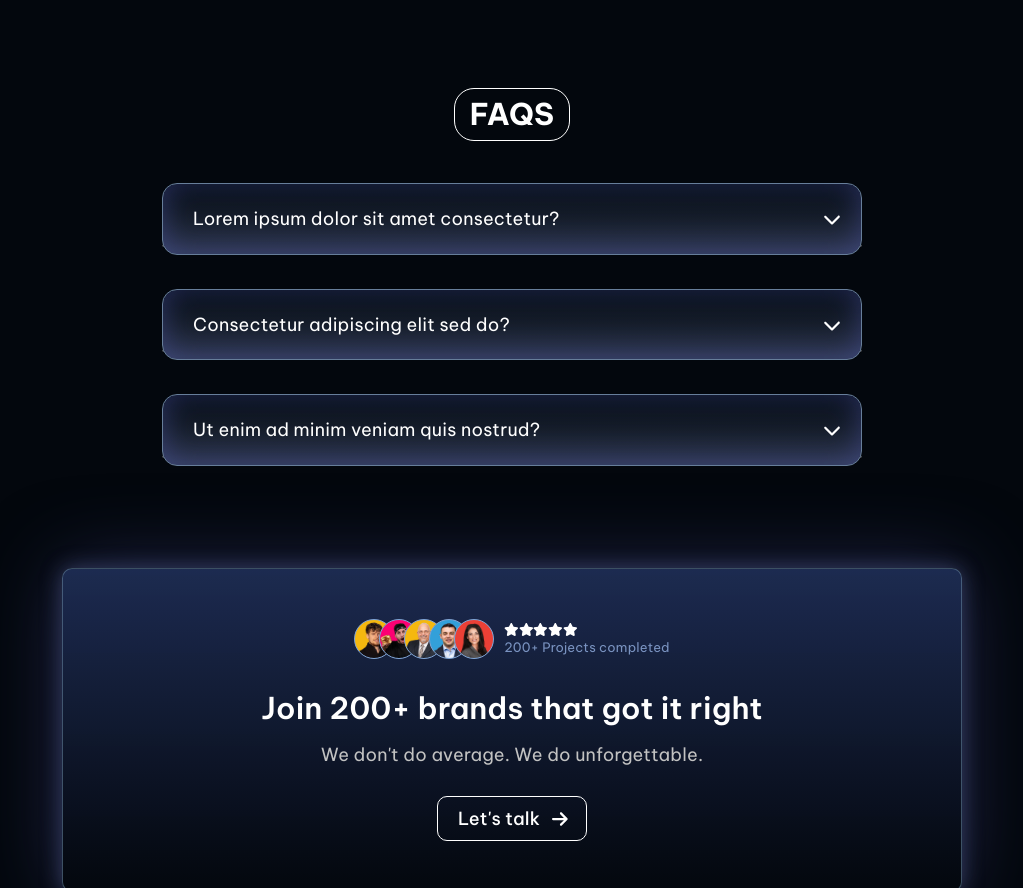
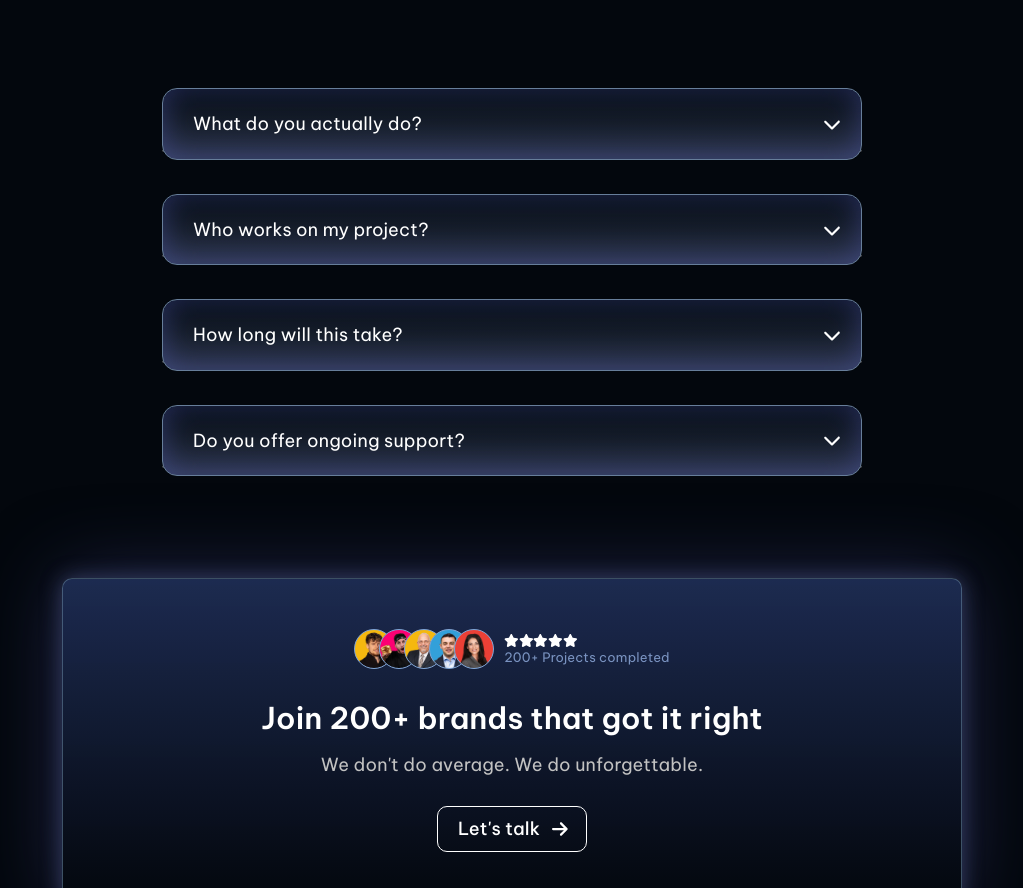
Before and after one commit to tobhdz/pixlerz-website, a React (Vite) app: page /branding in a window 1280 px wide. Shown: the part 2637-3525 px from the top of the page, without its empty margins (128-1151 px from the left). Built offline with nearby package versions, Linux system fonts and the light colour scheme.

Commit message:
faqs refactor

```diff
--- a/src/pages/Branding.jsx
+++ b/src/pages/Branding.jsx
@@ -177,7 +177,7 @@ export default function Service() {
         <Benefits {...serviceContent.benefits} />
       </AnimatedSection>
       <AnimatedSection animation="fade-in-left">
-        <FAQs {...serviceContent.faqs} />
+        <FAQs />
       </AnimatedSection>
       <AnimatedSection animation="fade-in-right">
         <ActionCard />
--- a/src/pages/Landing.jsx
+++ b/src/pages/Landing.jsx
@@ -8,34 +8,6 @@ import Testimonials from "../sections/Testimonials.jsx";
 import FAQs from "../sections/FAQs.jsx";
 import ActionCard from "../sections/ActionCard.jsx";
 import AnimatedSection from "../components/AnimatedSection.jsx";
-
-const landingContent = {
-  faqs: {
-    title: "FAQs",
-    items: [
-      {
-        question: "What do you actually do?",
-        answer:
-          "We build badass brands. Strategy, design, websites, content, social—full-stack creative so you don't patch together five different freelancers.",
-      },
-      {
-        question: "Who works on my project?",
-        answer:
-          "No interns, no apprentices. You get senior-level designers, developers, strategists—all handpicked to be the dream team your brand deserves.",
-      },
-      {
-        question: "How long will this take?",
-        answer:
-          "Fast is for amateurs; done-right takes time. Brand identity typically takes 2–3 weeks, websites 4–8+ weeks, depending on scope and how fast you get us feedback.",
-      },
-      {
-        question: "Do you offer ongoing support?",
-        answer:
-          "Always. Launch day isn't goodbye—it's just the start line. We stick around so your brand doesn't fizzle out.",
-      },
-    ],
-  },
-};
 
 export default function Landing() {
   return (
@@ -56,7 +28,7 @@ export default function Landing() {
       </AnimatedSection>
 
       <AnimatedSection animation="fade-in-left" delay={200}>
-        <FAQs {...landingContent.faqs} />
+        <FAQs />
       </AnimatedSection>
 
       <AnimatedSection animation="fade-in-right" delay={200}>
--- a/src/pages/LogoDesign.jsx
+++ b/src/pages/LogoDesign.jsx
@@ -159,7 +159,7 @@ export default function Service() {
         <Benefits {...serviceContent.benefits} />
       </AnimatedSection>
       <AnimatedSection animation="fade-in-left">
-        <FAQs {...serviceContent.faqs} />
+        <FAQs />
       </AnimatedSection>
       <AnimatedSection animation="fade-in-right">
         <ActionCard />
--- a/src/pages/Service.jsx
+++ b/src/pages/Service.jsx
@@ -144,7 +144,7 @@ export default function Service() {
       <Problem {...serviceContent.problem} />
       <Solution {...serviceContent.solution} />
       <Benefits {...serviceContent.benefits} />
-      <FAQs {...serviceContent.faqs} />
+      <FAQs />
       <ActionCard {...serviceContent.actionCard} />
     </div>
   );
--- a/src/pages/SocialMedia.jsx
+++ b/src/pages/SocialMedia.jsx
@@ -160,7 +160,7 @@ export default function Service() {
         <Benefits {...serviceContent.benefits} />
       </AnimatedSection>
       <AnimatedSection animation="fade-in-left">
-        <FAQs {...serviceContent.faqs} />
+        <FAQs />
       </AnimatedSection>
       <AnimatedSection animation="fade-in-right">
         <ActionCard />
--- a/src/pages/WebDevelopment.jsx
+++ b/src/pages/WebDevelopment.jsx
@@ -158,7 +158,7 @@ export default function Service() {
         <Benefits {...serviceContent.benefits} />
       </AnimatedSection>
       <AnimatedSection animation="fade-in-left">
-        <FAQs {...serviceContent.faqs} />
+        <FAQs />
       </AnimatedSection>
       <AnimatedSection animation="fade-in-right">
         <ActionCard />
--- a/src/sections/FAQs.jsx
+++ b/src/sections/FAQs.jsx
@@ -3,7 +3,30 @@ import "./FAQs.css";
 import { FontAwesomeIcon } from "@fortawesome/react-fontawesome";
 import { faChevronDown } from "@fortawesome/free-solid-svg-icons";
 
-export default function FAQs({ title, items = [] }) {
+const faqs = [
+  {
+    question: "What do you actually do?",
+    answer:
+      "We build badass brands. Strategy, design, websites, content, social—full-stack creative so you don't patch together five different freelancers.",
+  },
+  {
+    question: "Who works on my project?",
+    answer:
+      "No interns, no apprentices. You get senior-level designers, developers, strategists—all handpicked to be the dream team your brand deserves.",
+  },
+  {
+    question: "How long will this take?",
+    answer:
+      "Fast is for amateurs; done-right takes time. Brand identity typically takes 2–3 weeks, websites 4–8+ weeks, depending on scope and how fast you get us feedback.",
+  },
+  {
+    question: "Do you offer ongoing support?",
+    answer:
+      "Always. Launch day isn't goodbye—it's just the start line. We stick around so your brand doesn't fizzle out.",
+  },
+];
+
+export default function FAQs() {
   const [openIndex, setOpenIndex] = useState(null);
 
   const toggleFAQ = (index) => {
@@ -12,8 +35,7 @@ export default function FAQs({ title, items = [] }) {
 
   return (
     <div className="faqs-container">
-      <h3>{title}</h3>
-      {items.map((item, index) => (
+      {faqs.map((item, index) => (
         <div key={index} className="faq">
           <div className="faq-title" onClick={() => toggleFAQ(index)}>
             <h4>{item.question}</h4>
```
